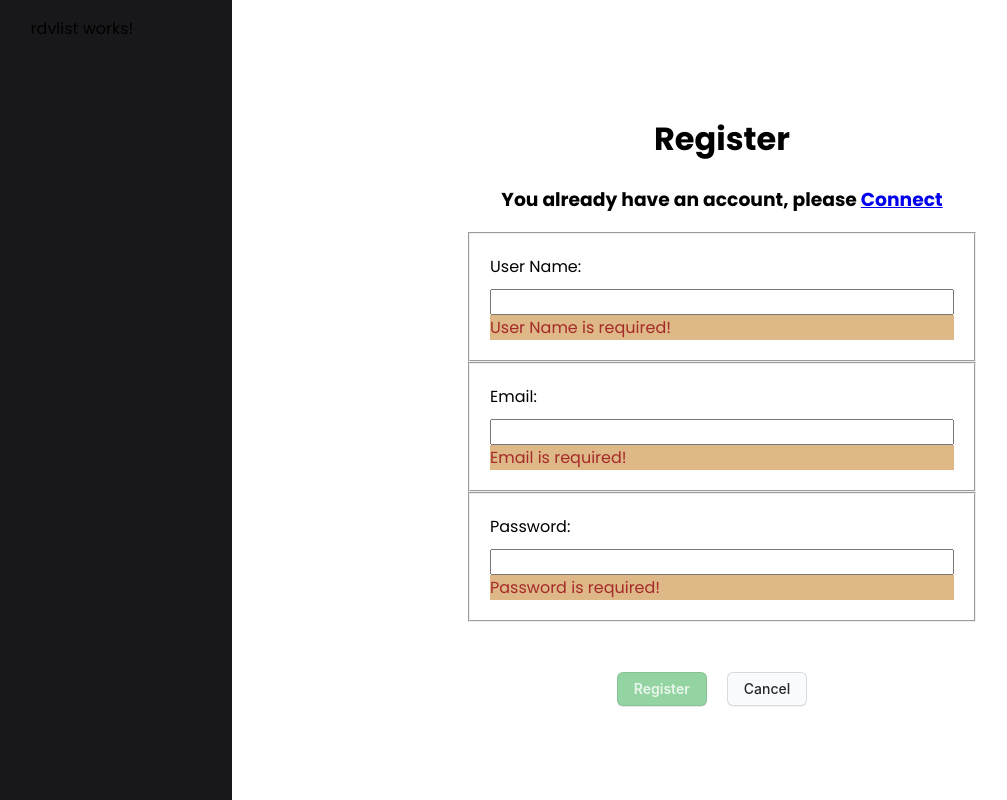
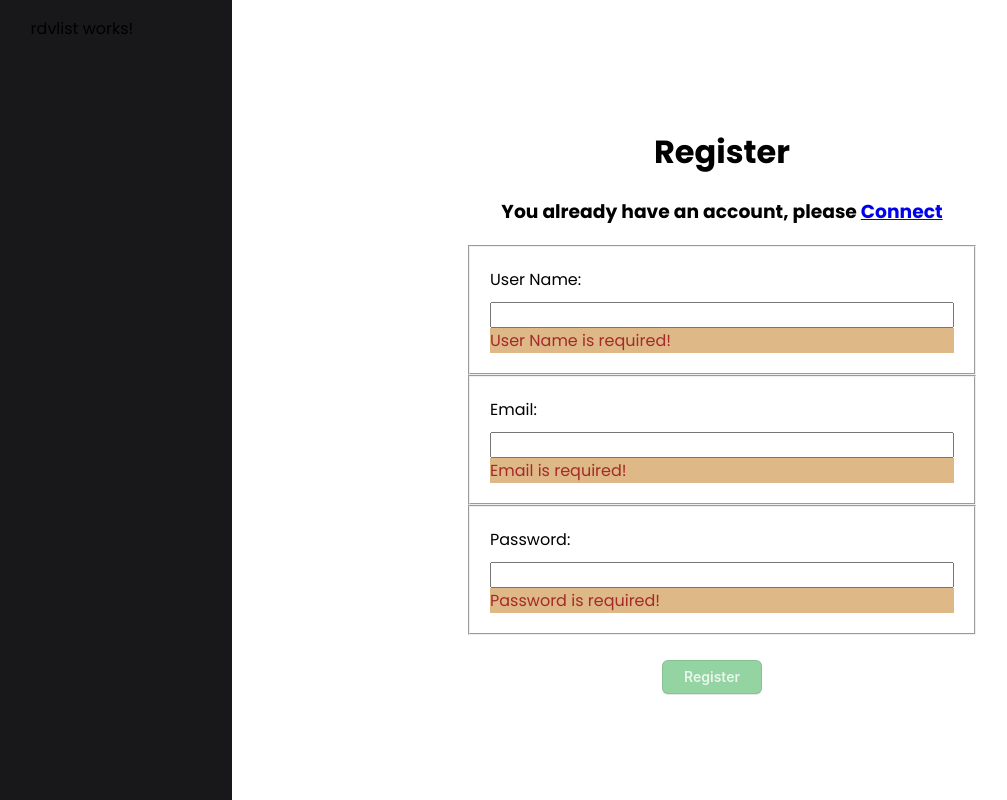
Before and after one commit to Coder269/projet-rdv, an Angular app: page /register in a window 1280 px wide. Shown: the whole page, without its empty margins (68-1075 px from the left). Built offline with nearby package versions, Linux system fonts and the light colour scheme.

Commit message:
Small modifications to buttons

```diff
--- a/src/app/login/login.component.css
+++ b/src/app/login/login.component.css
@@ -37,6 +37,7 @@
   color: brown;
   text-align: center;
   font-size: larger;
+  margin-bottom: 10px;
 }
 
 .warning {
@@ -69,6 +70,8 @@
   touch-action: manipulation;
   vertical-align: middle;
   white-space: nowrap;
+  width: 100px;
+
 }
 
 .button-3:focus:not(:focus-visible):not(.focus-visible) {
--- a/src/app/login/login.component.html
+++ b/src/app/login/login.component.html
@@ -14,7 +14,6 @@
   </div>
   <br>
   <div *ngIf="wrongLogin" class="wrong" >Wrong username or password, please try again or register!</div>
-  <br>
   <div class="btn">
   <button class="button-3" type="submit" [disabled]="form.invalid">Login</button>
 </div>
--- a/src/app/register/register.component.css
+++ b/src/app/register/register.component.css
@@ -34,6 +34,7 @@ fieldset label {
   font-size: larger;
   background-color: burlywood;
   color: brown;
+  margin-bottom: 10px;
 }
 
 
@@ -61,6 +62,7 @@ fieldset label {
   touch-action: manipulation;
   vertical-align: middle;
   white-space: nowrap;
+  width: 100px;
 }
 
 .button-3:focus:not(:focus-visible):not(.focus-visible) {
--- a/src/app/register/register.component.html
+++ b/src/app/register/register.component.html
@@ -35,7 +35,6 @@
     <div *ngIf="alreadyRegistered" class="registered">
       This email address is already taken!
     </div>
-    <br />
     <div class="btn">
       <button
         class="button-3"
@@ -45,6 +44,5 @@
       >
         Register
       </button>
-      <button class="button-4" routerLink="/">Cancel</button>
     </div>
   </form>
```
